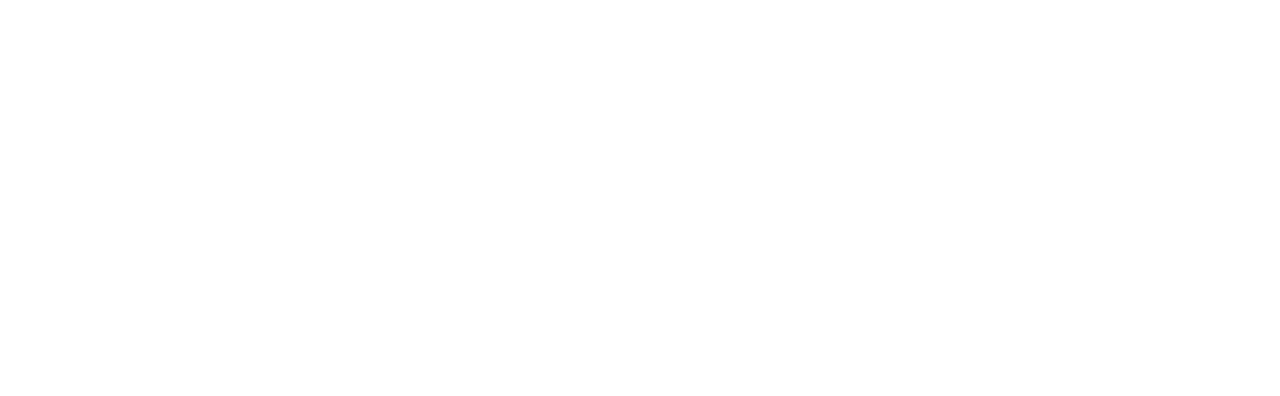
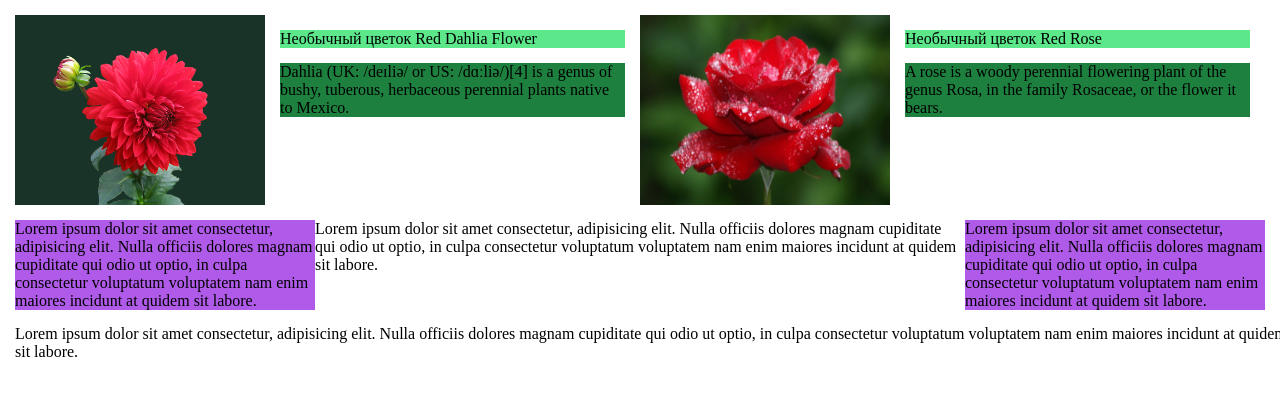
Before and after one commit to MeffMara/geekhub, a plain HTML site: page homework 1/index.html in a window 1280 px wide. Drawn offline with Linux system fonts and the light colour scheme.

Commit message:
add homework1

```diff
--- a/homework 1/css/style.css
+++ b/homework 1/css/style.css
@@ -0,0 +1,50 @@
+* {
+    margin: 0;
+    padding: 0;
+    box-sizing: border-box;
+}
+
+.conteiner{
+    display: flex;
+    margin: 15px;
+
+
+}
+.block{
+    display: flex;
+    width: 50%;
+}
+
+img{
+
+    width: 250px;
+    height: 190px;
+}
+
+.block_iformation{
+    flex-direction: row;
+}
+p{
+    margin: 15px;
+    /* width: 90%; */
+}
+p:first-child{
+    background-color: #5be78a;
+}
+p:last-child{
+    background-color: #1d803e;
+}
+
+.center{
+    width: 100%;
+}
+.left,
+.right{
+    flex:none;
+    width: 300px;
+    background-color: #b05ae9;
+}
+footer{
+    margin: 15px;
+    width: 100%;
+}
--- a/homework 1/index.html
+++ b/homework 1/index.html
@@ -4,9 +4,40 @@
     <meta charset="UTF-8">
     <meta name="viewport" content="width=device-width, initial-scale=1.0">
     <meta http-equiv="X-UA-Compatible" content="ie=edge">
+    <link rel="stylesheet" href="css/style.css">
     <title>Document</title>
 </head>
 <body>
+    <div class="conteiner">
+        <div class="block block--left">
+            <img src="img/dahlia-bloom.jpeg" alt="Flowers 1">
+            <div class="block_iformation">
+                <p>Необычный цветок Red Dahlia Flower</p>
+                <p>Dahlia (UK: /deɪliə/ or US: /dɑːliə/)[4] is a genus of bushy, tuberous, herbaceous perennial plants native to Mexico. </p>
+            </div>
+        </div>
+        <div class="block block--right">
+            <img src="img/red-flow.jpeg" alt="Flowers 2">
+            <div class="block_iformation">
+                <p>Необычный цветок Red Rose</p>
+                <p>A rose is a woody perennial flowering plant of the genus Rosa, in the family Rosaceae, or the flower it bears.  </p>
+            </div>
+        </div>
+    </div>
 
+    <div class="conteiner">
+        <div class="left">
+            Lorem ipsum dolor sit amet consectetur, adipisicing elit. Nulla officiis dolores magnam cupiditate qui odio ut optio, in culpa consectetur voluptatum voluptatem nam enim maiores incidunt at quidem sit labore.
+        </div>
+        <div class="center">
+            Lorem ipsum dolor sit amet consectetur, adipisicing elit. Nulla officiis dolores magnam cupiditate qui odio ut optio, in culpa consectetur voluptatum voluptatem nam enim maiores incidunt at quidem sit labore.
+        </div>
+        <div class="right">
+            Lorem ipsum dolor sit amet consectetur, adipisicing elit. Nulla officiis dolores magnam cupiditate qui odio ut optio, in culpa consectetur voluptatum voluptatem nam enim maiores incidunt at quidem sit labore.
+        </div>
+    </div>
+            <footer>
+                Lorem ipsum dolor sit amet consectetur, adipisicing elit. Nulla officiis dolores magnam cupiditate qui odio ut optio, in culpa consectetur voluptatum voluptatem nam enim maiores incidunt at quidem sit labore.
+            </footer>
 </body>
 </html>
```
Also changed, not shown: homework 1/img/dahlia-bloom.jpeg (added), homework 1/img/red-flow.jpeg (added).
